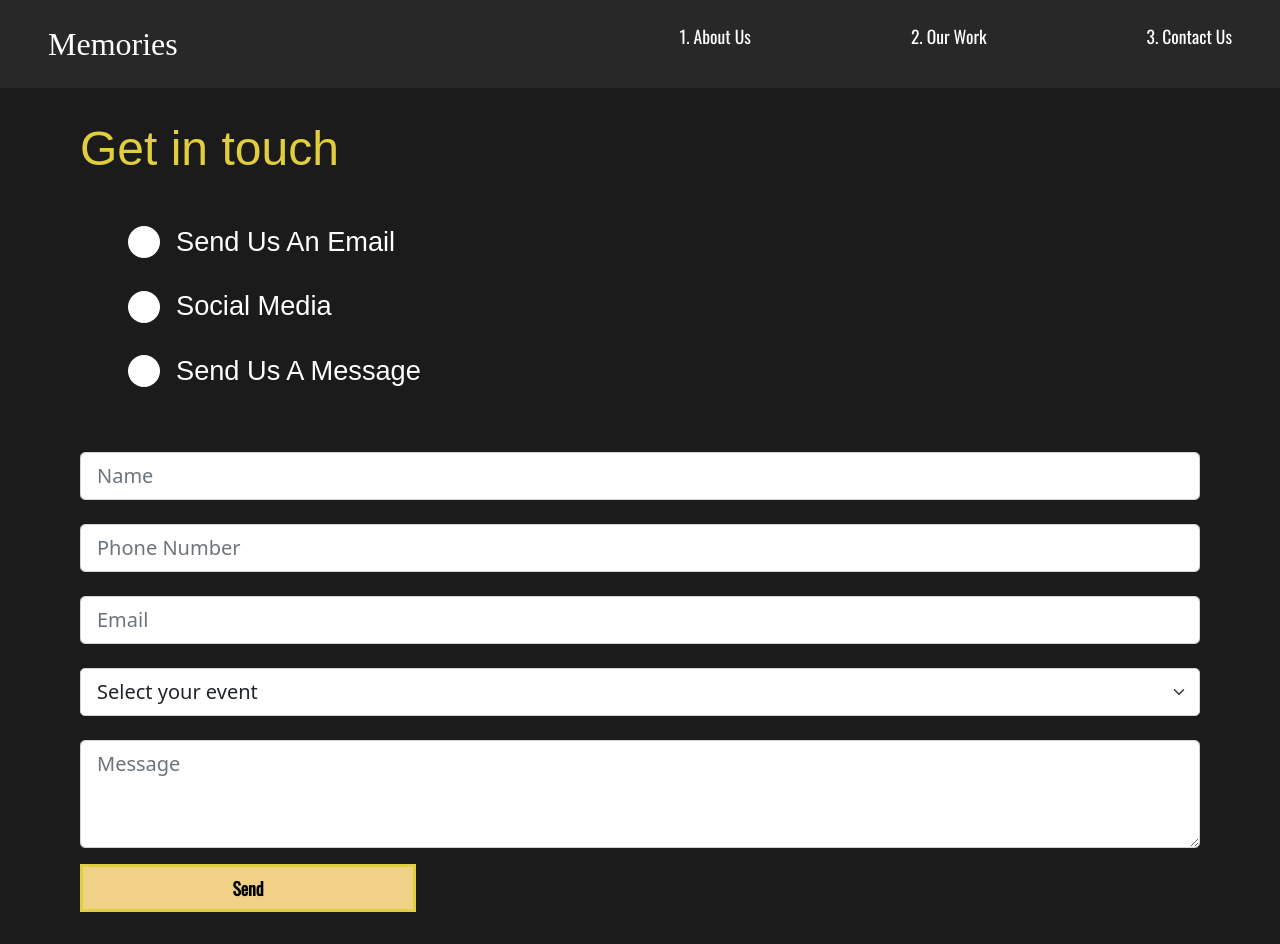
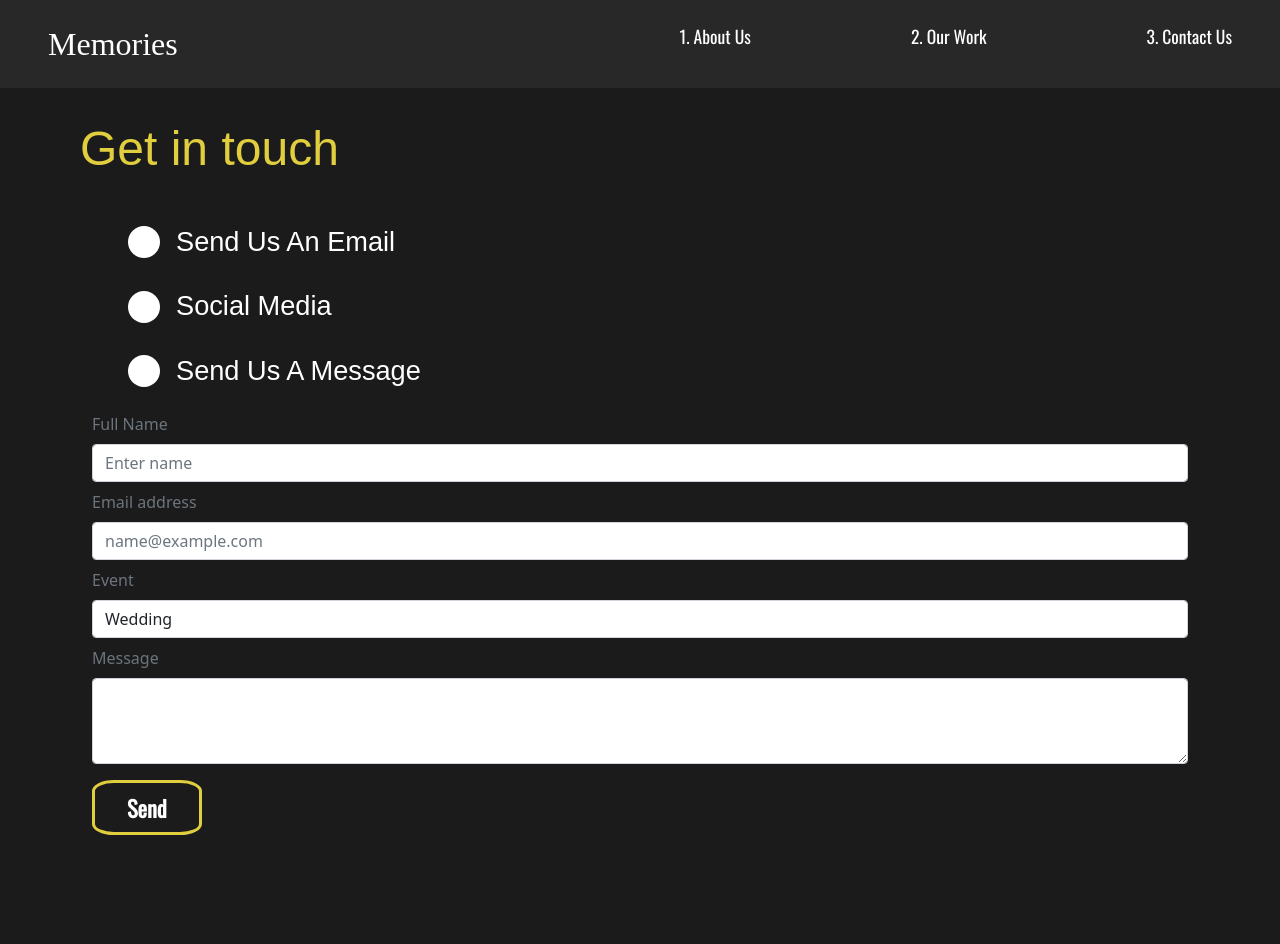
Before and after one commit to otfigo87/photography, a React (Create React App) app: page /contactus in a window 1280 px wide. After the commit the page ends 867 px from the top, so only its background shows below. Built offline with nearby package versions, Linux system fonts and the light colour scheme; a web font is replaced by a local one.

Commit message:
controlled form

```diff
--- a/package.json
+++ b/package.json
@@ -14,8 +14,12 @@
     "react": "^17.0.2",
     "react-bootstrap": "^2.0.4",
     "react-dom": "^17.0.2",
+    "react-redux": "^7.2.6",
+    "react-redux-form": "^1.16.14",
     "react-router-dom": "^5.3.0",
     "react-scripts": "4.0.3",
+    "reactstrap": "^9.0.1",
+    "redux": "^4.1.2",
     "styled-components": "^5.3.3",
     "web-vitals": "^1.0.1"
   },
--- a/src/pages/Contactus.js
+++ b/src/pages/Contactus.js
@@ -1,10 +1,52 @@
-import React from 'react';
+import React, {useState} from 'react';
 import { motion } from 'framer-motion';
 import { pageAnimation, titleAnimation, fade } from '../animation';
 import styled from 'styled-components';
-import { Form } from 'react-bootstrap';
+import  Container from 'react-bootstrap/Container';
+import  Form from 'react-bootstrap/Form';
+import {FormFeedback} from 'reactstrap';
+
 
 const Contactus = () => {
+    const [name, setName] = useState('');
+    const [email, setEmail] = useState('');
+    const [event, setEvent] = useState('');
+    const [message, setMessage] = useState('');
+    const [touched, setTouched] = useState({
+                                    name: false,
+                                    email: false,
+                                    event: false,
+                                    message: false });
+
+
+    const handleSubmit = (event) => {
+        event.preventDefault();
+    };
+    const handleBlur = (field) => {
+        setTouched({...touched, field: true})
+    }
+
+    const validate = (name, email) => {
+
+        const errors = {
+            name: '',
+            email: ''
+        };
+
+        if (touched.name) {
+            if (name.length < 2) {
+                errors.name = 'Name must be at least 2 characters.';
+            } else if (name.length > 15) {
+                errors.name = 'Name must be 15 or less characters.';
+            }
+        }
+        if (touched.email && !email.includes('@')) {
+            errors.email = 'Email should contain a @.';
+        }
+        return errors;
+    }
+    const errors = validate(name, email);
+
     return (
         <ContactStyle variants={pageAnimation} initial="hidden" animate="show" exit="exit">
             <Title>
@@ -30,41 +72,59 @@ const Contactus = () => {
                     </Social>
                 </Hide>
             </div>
-            <ContactForm>
-                <Form.Control size="lg" type="text" placeholder="Name" />
-                <br />
-                <Form.Control size="lg" type="text" placeholder="Phone Number" />
-                <br />
-                <Form.Control size="lg" type="text" placeholder="Email" />
-                <br />
-                <Form.Select size="lg">
-                    <option>Select your event</option>
-                    <option value="wedding">Wedding</option>
-                    <option value="graduation">Graduation</option>
-                    <option value="portrait">Portrait</option>
-                    <option value="family">Family</option>
-                    <option value="commercial">Commercial</option>
-                </Form.Select>
-                <br />
-                <Form.Control size="lg" as="textarea" rows={3} type="text" placeholder="Message" />
-            </ContactForm>
-             <ContactButton variants={fade}> Send </ContactButton>
-        </ContactStyle>
+            <motion.div variants={fade}>
+                <Container>
+                    <Form onSubmit={handleSubmit}>
+                        <Form.Group controlId="formFirstName">
+                            <Form.Label class="text-secondary mb-2 mt-2">Full Name</Form.Label>
+                            <Form.Control type="text" placeholder="Enter name" id="name" name="name"
+                                value={name}
+                                onChange={(e) => setName(e.target.value)}
+                                onBlur={() => handleBlur(name)}
+                               invalid={errors.name}
+                            />
+                            <FormFeedback>{errors.name}</FormFeedback>
+                        </Form.Group>
+                        <Form.Group controlId="form.Email">
+                            <Form.Label class="text-secondary mb-2 mt-2">Email address</Form.Label>
+                            <Form.Control type="email" placeholder="name@example.com" id="email" name="email"
+                                value={email}
+                                onChange={(e) => setEmail(e.target.value)}
+                                onBlur={() => handleBlur("email")}
+                                invalid={errors.email}
+                            />
+                            <FormFeedback>{errors.email}</FormFeedback>
+                        </Form.Group>
+                        <Form.Group controlId="form.Event">
+                            <Form.Label class="text-secondary mb-2 mt-2">Event</Form.Label>
+                            <Form.Control as="select" id="event" name="event"
+                                value={event}
+                                onChange={(e) => setEvent(e.target.value)}
+                            >
+                                <option>Wedding</option>
+                                <option>Graduation</option>
+                                <option>Portrait</option>
+                                <option>Family</option>
+                                <option>Business</option>
+                                <option>Other</option>
+                            </Form.Control>
+                        </Form.Group>
+                        <Form.Group controlId="form.Textarea">
+                            <Form.Label class="text-secondary mb-2 mt-2">Message</Form.Label>
+                            <Form.Control as="textarea" rows={3} id="message" name="message"
+                                value={message}
+                                onChange={(e) => setMessage(e.target.value)}
+                                onBlur={() => handleBlur("message")}
+                            />
+                        </Form.Group>
+                    </Form>
+                    <SendBtn type="submit">Send</SendBtn>
+                </Container>
+            </motion.div>
+            </ContactStyle>
+
     )
-}
-
-const ContactButton = styled(motion.button)`
-    margin-top: 1rem;
-    padding: 0.5rem;
-    width: 30%;
-    border-radius: 0;
-    background-color: #f0d185;
-    color: black;
-    &:hover{
-        background-color: transparent;
-        color: white;
-    }
-`
+};
 
 const ContactStyle = styled(motion.div)`
     padding: 2rem 5rem;
@@ -93,8 +153,11 @@ const Social = styled(motion.div)`
         font-size: 1.7rem;
     }
 `;
-const ContactForm = styled.div`
-    margin-top: 3rem;
+const SendBtn = styled.button`
+    margin-top: 1rem;
+    padding: 0.5rem 2rem;
+    font-size: 1.4rem;
 `
 
+
 export default Contactus
--- a/src/pages/OurWorkDetails.js
+++ b/src/pages/OurWorkDetails.js
@@ -26,15 +26,15 @@ const OurWorkDetails = () => {
                     <p>{work.text1}</p>
                  </div>
                  <ImagesContainer>
-                        <img src={work.image1} alt="work1"/>
-                        <img src={work.image2} alt="work2"/>
-                        <img src={work.image3} alt="work3"/>
-                        <img src={work.image4} alt="work4"/>
-                        <img src={work.image5} alt="work5"/>
-                        <img src={work.image6} alt="work6"/>
-                        <img src={work.image7} alt="work8"/>
-                        <img src={work.image8} alt="work7"/>
-                        <img src={work.image9} alt="work9"/>
+                        <motion.img src={work.image1} alt="work1" whileHover={{scale:1.1}}/>
+                        <motion.img src={work.image2} alt="work2" whileHover={{scale:1.1}}/>
+                        <motion.img src={work.image3} alt="work3" whileHover={{scale:1.1}}/>
+                        <motion.img src={work.image4} alt="work4" whileHover={{scale:1.1}}/>
+                        <motion.img src={work.image5} alt="work5" whileHover={{scale:1.1}}/>
+                        <motion.img src={work.image6} alt="work6" whileHover={{scale:1.1}}/>
+                        <motion.img src={work.image7} alt="work8" whileHover={{scale:1.1}}/>
+                        <motion.img src={work.image8} alt="work7" whileHover={{scale:1.1}}/>
+                        <motion.img src={work.image9} alt="work9" whileHover={{scale:1.1}}/>
                </ImagesContainer>
             </DetailPage>
             )}
@@ -58,7 +58,7 @@ const DetailPage = styled(motion.div)`
 
   }
 `;
-const ImagesContainer = styled.div`
+const ImagesContainer = styled(motion.div)`
    display: grid;
    grid-template-columns: 30% 30% 30%;
    grid-gap: 0.5rem;
```
Also changed, not shown: src/index.js (+6 -6 lines), 2 other files (tests, documents, lock files or other folders).
